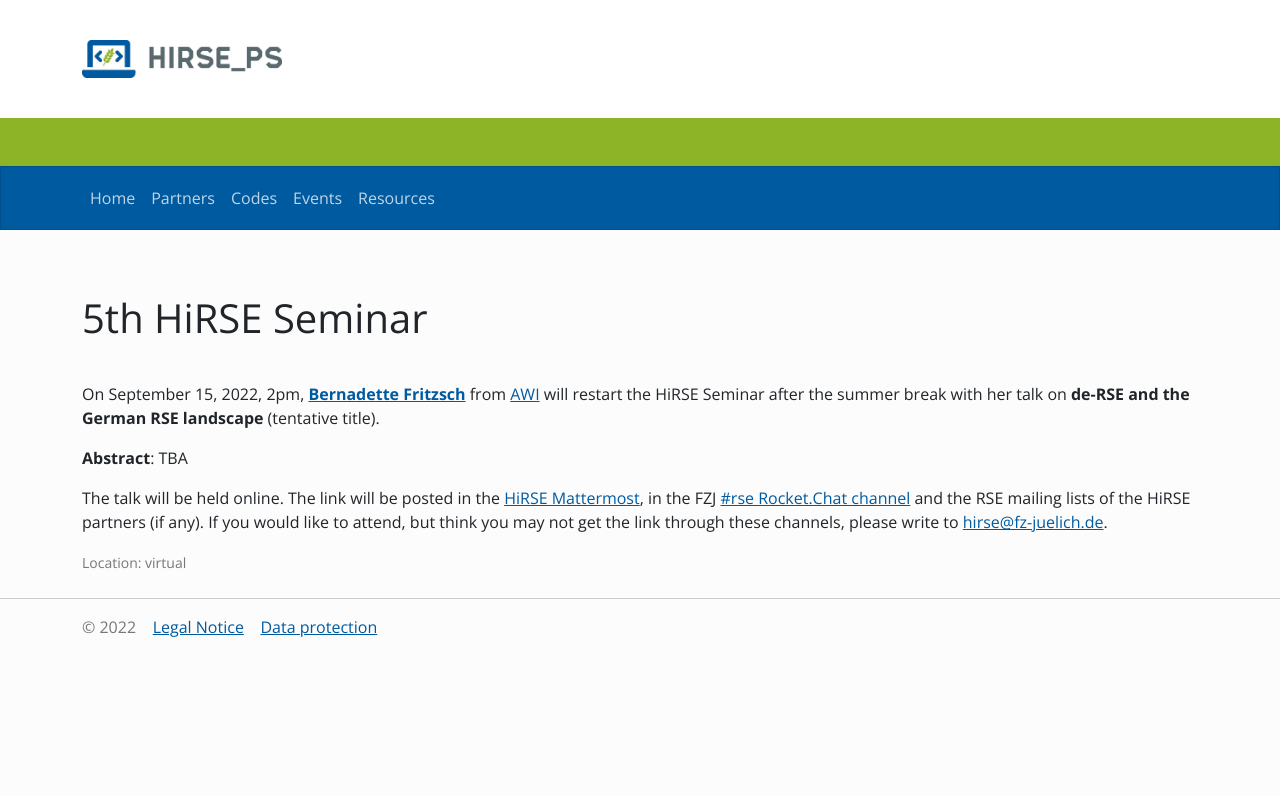
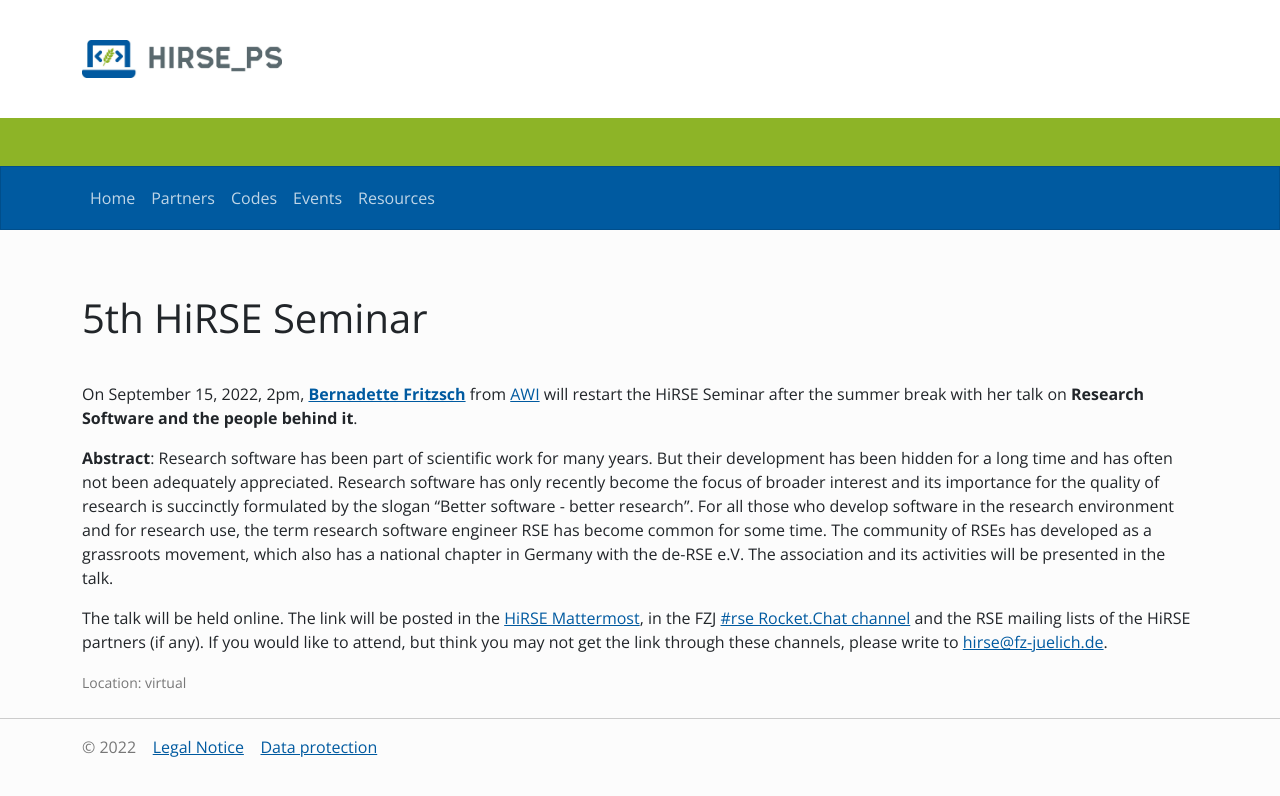
Before and after one commit to Helmholtz-HiRSE/helmholtz-hirse.github.io, a Jekyll site: the page built from _events/2022_09_15-seminar_5.md, in a window 1280 px wide. Shown: the top 796 px of the page. Built offline with Jekyll 4.4.1, drawn with Linux system fonts in a browser that asks for light colours; nearby versions of some CDN libraries.

Commit message:
Update 2022_09_15-seminar_5.md

```diff
--- a/_events/2022_09_15-seminar_5.md
+++ b/_events/2022_09_15-seminar_5.md
@@ -7,9 +7,9 @@ location: virtual
 excerpt_separator: <!--more-->
 ---
 
-On September 15, 2022, 2pm, [**Bernadette Fritzsch**](https://www.awi.de/ueber-uns/organisation/mitarbeiter/detailseite/bernadette-fritzsch.html) from [AWI](https://www.awi.de/) will restart the HiRSE Seminar after the summer break with her talk on **de-RSE and the German RSE landscape** (tentative title).
+On September 15, 2022, 2pm, [**Bernadette Fritzsch**](https://www.awi.de/ueber-uns/organisation/mitarbeiter/detailseite/bernadette-fritzsch.html) from [AWI](https://www.awi.de/) will restart the HiRSE Seminar after the summer break with her talk on **Research Software and the people behind it**.
 <!--more-->
 
-**Abstract**: TBA
+**Abstract**: Research software has been part of scientific work for many years. But their development has been hidden for a long time and has often not been adequately appreciated. Research software has only recently become the focus of broader interest and its importance for the quality of research is succinctly formulated by the slogan "Better software - better research". For all those who develop software in the research environment and for research use, the term research software engineer RSE has become common for some time. The community of RSEs has developed as a grassroots movement, which also has a national chapter in Germany with the de-RSE e.V. The association and its activities will be presented in the talk.
 
 The talk will be held online. The link will be posted in the [HiRSE Mattermost](https://mattermost.hzdr.de/hirse), in the FZJ [#rse Rocket.Chat channel](https://chat.fz-juelich.de/channel/rse) and the RSE mailing lists of the HiRSE partners (if any). If you would like to attend, but think you may not get the link through these channels, please write to [hirse@fz-juelich.de](mailto:hirse@fz-juelich.de).
```
